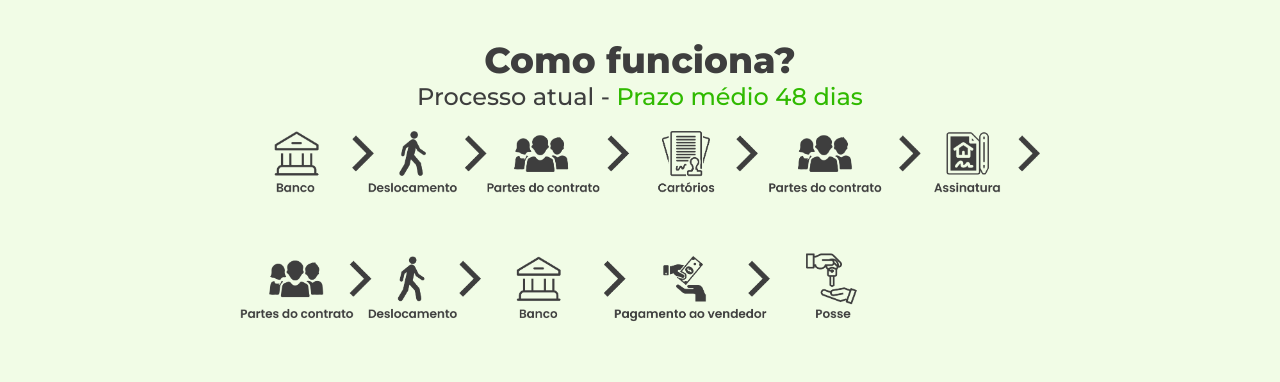
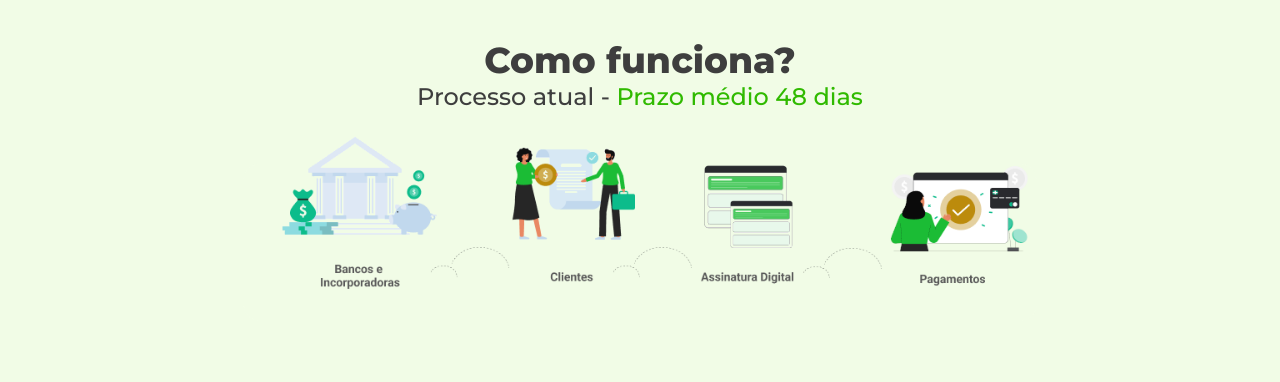
Before and after one commit to D7alth/confiaDoc, a plain HTML site: page index.html in a window 1280 px wide. Shown: the part 1280-1662 px from the top of the page. Drawn offline with Linux system fonts and the light colour scheme.

Commit message:
build: changing image in internal-t-s

```diff
--- a/index.html
+++ b/index.html
@@ -61,7 +61,7 @@
                 <div class="column-t-s">
                     <h1>Como funciona?</h1>
                     <h2>Processo atual - <span style="color:#30BA00">Prazo médio 48 dias</span></h2>                        <section id="internal-t-s">
-                      <img src="./assets/Fluxo1 - Confiadoc.png" alt="">
+                      <img src="./assets/framed-12.png" alt="">
                 </div>
             </section>
             <section id="four-s">
```
Also changed, not shown: assets/framed-12.png (added).
